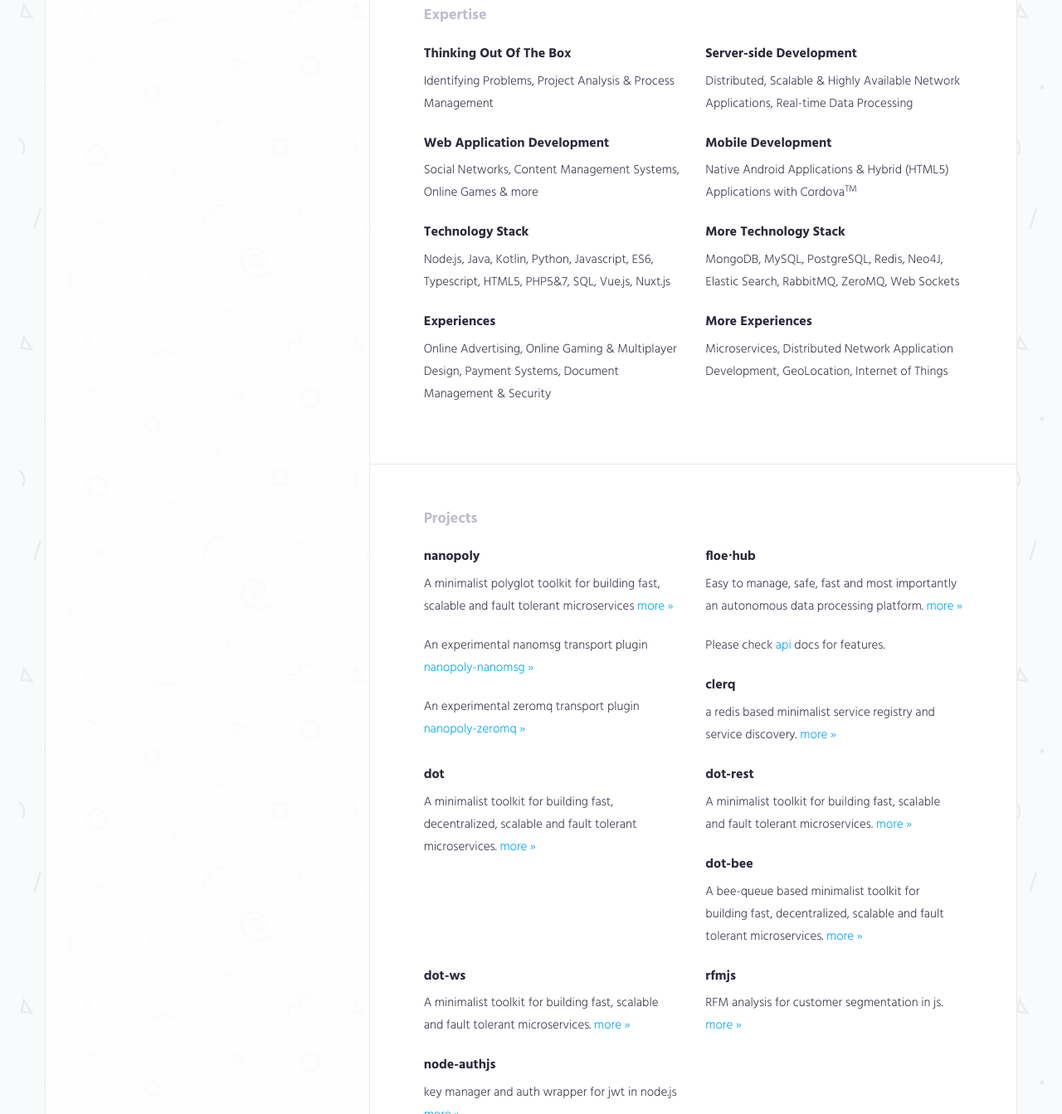
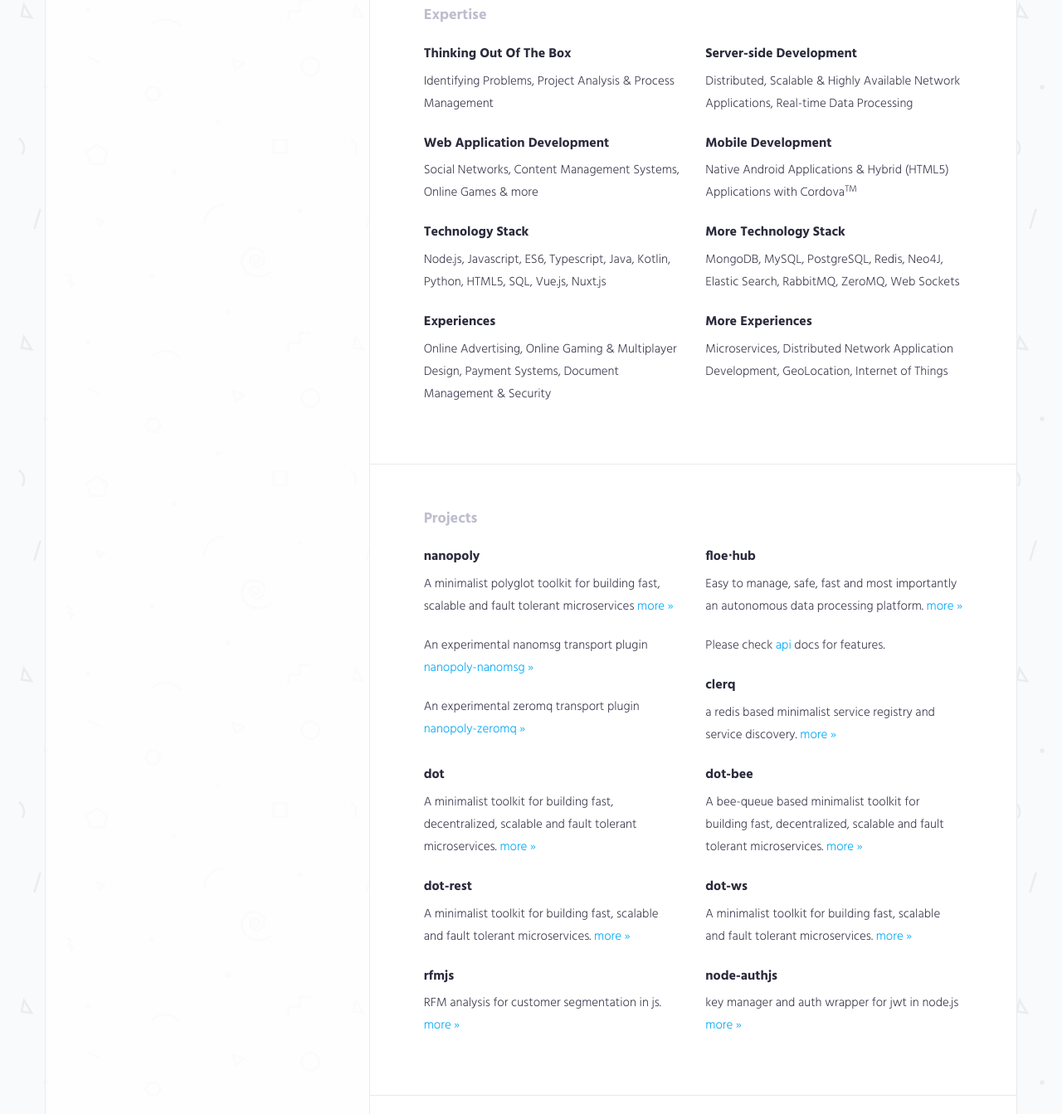
Before and after one commit to umuplus/umuplus-com, a plain HTML site: page index.html in a window 1280 px wide. Shown: the part 753-2096 px from the top of the page at 83% size. Drawn offline with Linux system fonts and the light colour scheme.

Commit message:
minor improvements

```diff
--- a/index.html
+++ b/index.html
@@ -112,7 +112,7 @@
                                 <div class="col-md-6">
                                     <div class="expertise-item">
                                         <h3>Technology Stack</h3>
-                                        <p>Node.js, Java, Kotlin, Python, Javascript, ES6, Typescript, HTML5, PHP5&7, SQL, Vue.js, Nuxt.js</p>
+                                        <p>Node.js, Javascript, ES6, Typescript, Java, Kotlin, Python, HTML5, SQL, Vue.js, Nuxt.js</p>
                                     </div>
                                 </div>
                                 <div class="col-md-6">
@@ -182,16 +182,16 @@
                                 </div>
                                 <div class="col-md-6">
                                     <div class="expertise-item">
-                                        <h3>dot-rest</h3>
-                                        <p>A minimalist toolkit for building fast, scalable and fault tolerant microservices.
-                                            <a href="https://github.com/Dvs-Bilisim/dot-rest" target="_blank">more »</a></p>
+                                        <h3>dot-bee</h3>
+                                        <p>A bee-queue based minimalist toolkit for building fast, decentralized, scalable and fault tolerant microservices.
+                                            <a href="https://github.com/Dvs-Bilisim/dot-bee" target="_blank">more »</a></p>
                                     </div>
                                 </div>
                                 <div class="col-md-6">
                                     <div class="expertise-item">
-                                        <h3>dot-bee</h3>
-                                        <p>A bee-queue based minimalist toolkit for building fast, decentralized, scalable and fault tolerant microservices.
-                                            <a href="https://github.com/Dvs-Bilisim/dot-bee" target="_blank">more »</a></p>
+                                        <h3>dot-rest</h3>
+                                        <p>A minimalist toolkit for building fast, scalable and fault tolerant microservices.
+                                            <a href="https://github.com/Dvs-Bilisim/dot-rest" target="_blank">more »</a></p>
                                     </div>
                                 </div>
                                 <div class="col-md-6">
```
